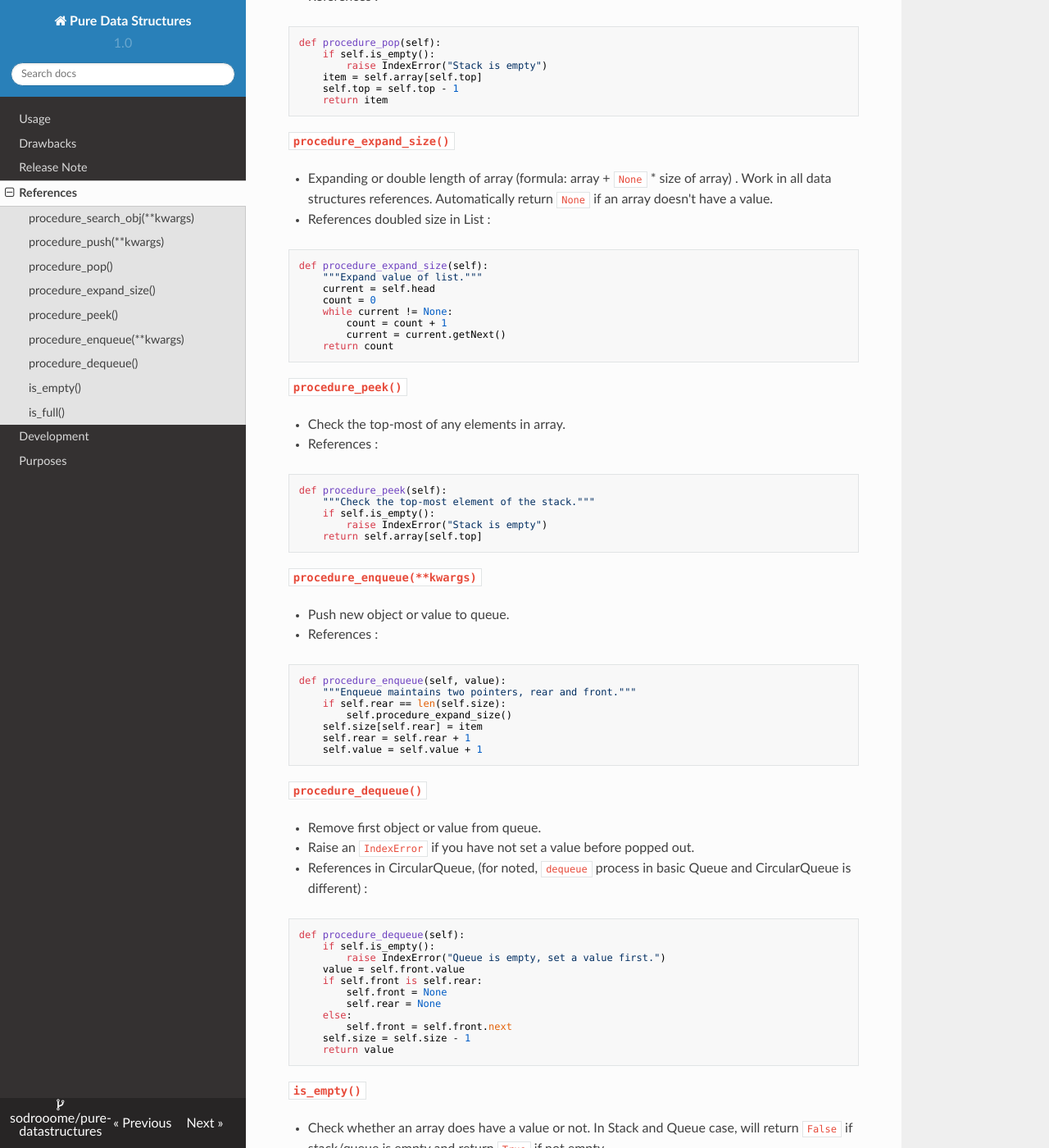
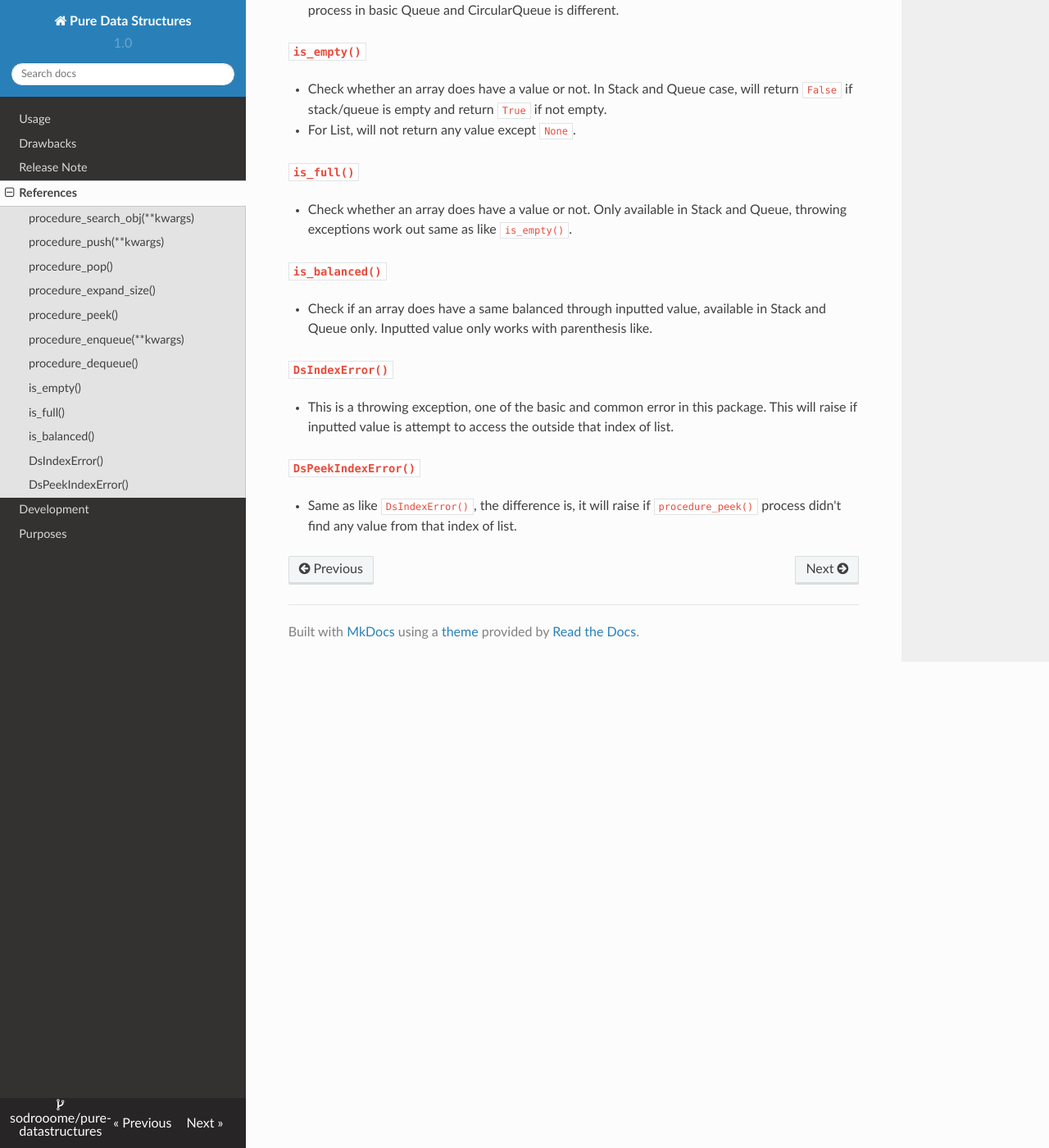
Before and after one commit to sodrooome/pure-datastructures, an MkDocs documentation site: the page built from docs/references.md, in a window 1280 px wide and 1400 px high, scrolled down 1070 px. Shown: the whole window at 82% size. Built offline with MkDocs 1.6.1, drawn with Linux system fonts in a browser that asks for light colours; nearby versions of some CDN libraries; some of the changed text lies outside the part shown.

Commit message:
write documentation for latest release

````diff
--- a/docs/references.md
+++ b/docs/references.md
@@ -1,4 +1,4 @@
-# API References
+## API References
 
 All about concise API references manual for `pure-datastructures`, with the detail about classes, function, return types or arguments.
 
@@ -6,140 +6,49 @@ All about concise API references manual for `pure-datastructures`, with the deta
 
 - Search any value / elements through List. return `False` if there's a value otherwise return `True`.
 - Throwing `missing {} required positional arguments` if not set the value.
-- References :
-
-```python
-def procedure_search_obj(self, item):
-    """Searching value through list."""
-    current = self.head
-    found = False
-    stop = False
-
-    while current != None and not found and not stop:
-        if current.getData() == item:
-            found = True
-        else:
-            if current.getData() > item:
-                stop = True
-            else:
-                current = current.getNext()
-    return found
-```
 
 ### `procedure_push(**kwargs)`
 
 - Set a value through List and Queue, like a basic insertion or appending a value. For `OrderedList()`, new value didn't stored in `temporary` variables, likewise, for `UnorderedList()` new value would be stored in `temporary` variables (since `UnorderedList()` is using **0(n)** for append a value).
-- A reference for push new value in Stack :
-
-```python
-def procedure_push(self, item):
-	self.top = self.top + 1
-	if self.top == len(self.array):
-		self.expand_size()
-	self.array[self.top] = item
-```
 
 ### `procedure_pop()`
 
 - Same function like `procedure_push()`, the different this will raise an `IndexError` if stack is empty or has no value. Only work in Stack references.
-- References :
-
-```python
-def procedure_pop(self):
-	if self.is_empty():
-		raise IndexError("Stack is empty")
-	item = self.array[self.top]
-	self.top = self.top - 1
-	return item
-```
 
 ### `procedure_expand_size()`
 
 - Expanding or double length of array (formula: array + `None` * size of array) . Work in all data structures references. Automatically return `None` if an array doesn't have a value.
-- References doubled size in List :
-
-```python
-def procedure_expand_size(self):
-    """Expand value of list."""
-    current = self.head
-    count = 0
-    while current != None:
-        count = count + 1
-        current = current.getNext()
-    return count
-```
 
 ### `procedure_peek()`
 
 - Check the top-most of any elements in array.
-- References :
-
-```python
-def procedure_peek(self):
-	"""Check the top-most element of the stack."""
-	if self.is_empty():
-		raise IndexError("Stack is empty")
-	return self.array[self.top]
-```
 
 ### `procedure_enqueue(**kwargs)`
 
 - Push new object or value to queue.
-- References :
-
-```python
-def procedure_enqueue(self, value):
-	"""Enqueue maintains two pointers, rear and front."""
-    if self.rear == len(self.size):
-        self.procedure_expand_size()
-    self.size[self.rear] = item
-    self.rear = self.rear + 1
-    self.value = self.value + 1
-```
 
 ### `procedure_dequeue()`
 
 - Remove first object or value from queue.
-- Raise an `IndexError` if you have not set a value before popped out.
-- References in CircularQueue, (for noted, `dequeue` process in basic Queue and CircularQueue is different) :
-
-```python
-def procedure_dequeue(self):
-    if self.is_empty():
-        raise IndexError("Queue is empty, set a value first.")
-    value = self.front.value
-    if self.front is self.rear:
-        self.front = None
-        self.rear = None
-    else:
-        self.front = self.front.next
-    self.size = self.size - 1
-    return value
-```
+- Raise an `IndexError` if you have not set a value before popped out. As a for concern, `dequeue` process in basic Queue and CircularQueue is different.
 
 ### `is_empty()`
 
 - Check whether an array does have a value or not. In Stack and Queue case, will return `False` if stack/queue is empty and return `True` if not empty.
 - For List, will not return any value except `None`.
-- References :
-
-```python
-def is_empty(self):
-    if self.top < 1:
-        return True
-    else:
-        return False
-```
 
 ### `is_full()`
 
 - Check whether an array does have a value or not. Only available in Stack and Queue, throwing exceptions work out same as like `is_empty()`.
-- References `is_full()` in Queue :
 
-```python
-def is_full(self):
-    if self.rear == len(self.size) - 1:
-        return True
-    else:
-        return False
-```
+### `is_balanced()`
+
+- Check if an array does have a same balanced through inputted value, available in Stack and Queue only. Inputted value only works with parenthesis like.
+
+### `DsIndexError()`
+
+- This is a throwing exception, one of the basic and common error in this package. This will raise if inputted value is attempt to access the outside that index of list.
+
+### `DsPeekIndexError()`
+
+- Same as like `DsIndexError()`, the difference is, it will raise if `procedure_peek()` process didn't find any value from that index of list.
````
Also changed, not shown: docs/contribute.md (added, +16 -0 lines), docs/index.md (+0 -6 lines), docs/releases.md (+6 -2 lines).
